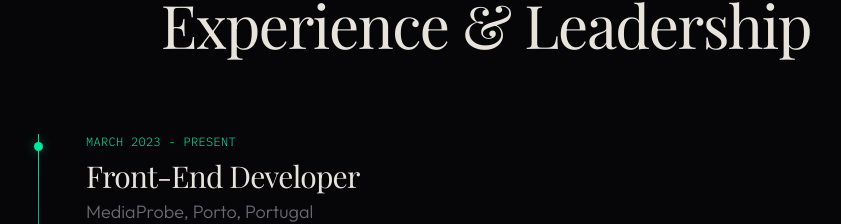
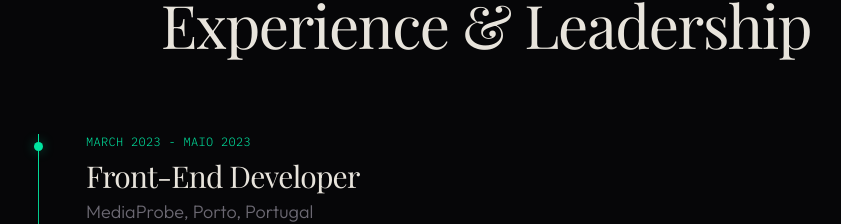
Before and after one commit to jarvismaia97/cv-portfolio, a React (Vite) app: page / in a window 1280 px wide. Shown: the part 1988-2212 px from the top of the page, without its empty margins (154-995 px from the left). Built offline with nearby package versions, Linux system fonts and the light colour scheme; a web font is replaced by a local one.

Commit message:
feat: update resume entries with new positions and dates in both English and Portuguese

```diff
--- a/en.json
+++ b/en.json
@@ -116,12 +116,32 @@
         },
         "resumeProfItem3":{
             "resumeProfItem3Title": "Front-End Developer",
-            "resumeProfItem3Date": "March 2023 - Present",
+            "resumeProfItem3Date": "March 2023 - Maio 2023",
             "resumeProfItem3Local": "MediaProbe, Porto, Portugal",
             "resumeProfItem3Desc": {
                 "resumeProfItem3Desc1": "Working on multiple projects with Angular",
                 "resumeProfItem3Desc2": "Building some new endpoints in typescript",
                 "resumeProfItem3Desc3": "Improve application navagability"
+            }
+        },
+        "resumeProfItem4":{
+            "resumeProfItem4Title": "FullStack Developer",
+            "resumeProfItem4Date": "Maio 2023 - Setembro 2025",
+            "resumeProfItem4Local": "MediaProbe, Porto, Portugal",
+            "resumeProfItem4Desc": {
+                "resumeProfItem4Desc1": "Desenvolver vários projetos em Angular",
+                "resumeProfItem4Desc2": "Construir novos endpoints para serem consumidos pelo frontend",
+                "resumeProfItem4Desc3": "Melhoramento da navegabilidade das aplicações"
+            }
+        },
+        "resumeProfItem5":{
+            "resumeProfItem5Title": "Tech Lead Developer",
+            "resumeProfItem5Date": "Setembro 2025 - Present",
+            "resumeProfItem5Local": "MediaProbe, Porto, Portugal",
+            "resumeProfItem5Desc": {
+                "resumeProfItem5Desc1": "Desenvolver vários projetos em Angular",
+                "resumeProfItem5Desc2": "Construir novos endpoints para serem consumidos pelo frontend",
+                "resumeProfItem5Desc3": "Melhoramento da navegabilidade das aplicações"
             }
         }
     },
--- a/pt.json
+++ b/pt.json
@@ -21,13 +21,13 @@
         "birthday": "Data de Nascimento:",
         "birthdayValue": "22 Abril 1997",
         "website": "Site:",
-        "websiteValue": "www.lmaia-22.github.io/CV",
+        "websiteValue": "https://cv-portfolio-taupe.vercel.app/",
         "phone": "Telemóvel:",
         "phoneValue": "+351 pede-me",
         "city": "Cidade:",
         "cityValue": "Porto, Portugal",
         "age": "Idade:",
-        "ageValue": "25",
+        "ageValue": "28",
         "degree": "Grau de estudo:",
         "degreeValue": "Licenciatura",
         "email1": "Email:",
@@ -93,7 +93,7 @@
         "resumeTitle3": "Carreira Profissional",
         "resumeProfItem1":{
             "resumeProfItem1Title": "Técnico de Sistemas de Informação",
-            "resumeProfItem1Date": "2019 - Atualmente",
+            "resumeProfItem1Date": "2019 - 2023",
             "resumeProfItem1Local": "Fundação Casa da Música, Porto, Portugal",
             "resumeProfItem1Desc": {
                 "resumeProfItem1Desc1": "Helpdesk a mais de 200 utilizadores",
@@ -116,12 +116,32 @@
         },
         "resumeProfItem3":{
             "resumeProfItem3Title": "Front-End Developer",
-            "resumeProfItem3Date": "Março 2023 - Present",
+            "resumeProfItem3Date": "Março 2023 - Maio 2023",
             "resumeProfItem3Local": "MediaProbe, Porto, Portugal",
             "resumeProfItem3Desc": {
                 "resumeProfItem3Desc1": "Desenvolver vários projetos em Angular",
                 "resumeProfItem3Desc2": "Construir novos endpoints para serem consumidos pelo frontend",
                 "resumeProfItem3Desc3": "Melhoramento da navegabilidade das aplicações"
+            }
+        },
+        "resumeProfItem4":{
+            "resumeProfItem4Title": "FullStack Developer",
+            "resumeProfItem4Date": "Maio 2023 - Setembro 2025",
+            "resumeProfItem4Local": "MediaProbe, Porto, Portugal",
+            "resumeProfItem4Desc": {
+                "resumeProfItem4Desc1": "Desenvolver vários projetos em Angular",
+                "resumeProfItem4Desc2": "Construir novos endpoints para serem consumidos pelo frontend",
+                "resumeProfItem4Desc3": "Melhoramento da navegabilidade das aplicações"
+            }
+        },
+        "resumeProfItem5":{
+            "resumeProfItem5Title": "Tech Lead Developer",
+            "resumeProfItem5Date": "Setembro 2025 - Present",
+            "resumeProfItem5Local": "MediaProbe, Porto, Portugal",
+            "resumeProfItem5Desc": {
+                "resumeProfItem5Desc1": "Desenvolver vários projetos em Angular",
+                "resumeProfItem5Desc2": "Construir novos endpoints para serem consumidos pelo frontend",
+                "resumeProfItem5Desc3": "Melhoramento da navegabilidade das aplicações"
             }
         }
     },
--- a/src/components/Experience.tsx
+++ b/src/components/Experience.tsx
@@ -44,6 +44,20 @@ const Experience = () => {
       role: content.resume.resumeProfItem2.resumeProfItem2Title,
       company: content.resume.resumeProfItem2.resumeProfItem2Local,
       description: content.resume.resumeProfItem2.resumeProfItem2Desc.resumeProfItem2Desc1,
+      tags: ['Visual Basic', 'Web Forms', 'XML', 'Digital Signage']
+    },
+    {
+      date: content.resume.resumeProfItem4.resumeProfItem4Date,
+      role: content.resume.resumeProfItem4.resumeProfItem4Title,
+      company: content.resume.resumeProfItem4.resumeProfItem4Local,
+      description: content.resume.resumeProfItem4.resumeProfItem4Desc.resumeProfItem4Desc1,
+      tags: ['Visual Basic', 'Web Forms', 'XML', 'Digital Signage']
+    },
+    {
+      date: content.resume.resumeProfItem5.resumeProfItem5Date,
+      role: content.resume.resumeProfItem5.resumeProfItem5Title,
+      company: content.resume.resumeProfItem5.resumeProfItem5Local,
+      description: content.resume.resumeProfItem5.resumeProfItem5Desc.resumeProfItem5Desc1,
       tags: ['Visual Basic', 'Web Forms', 'XML', 'Digital Signage']
     }
   ];
```
